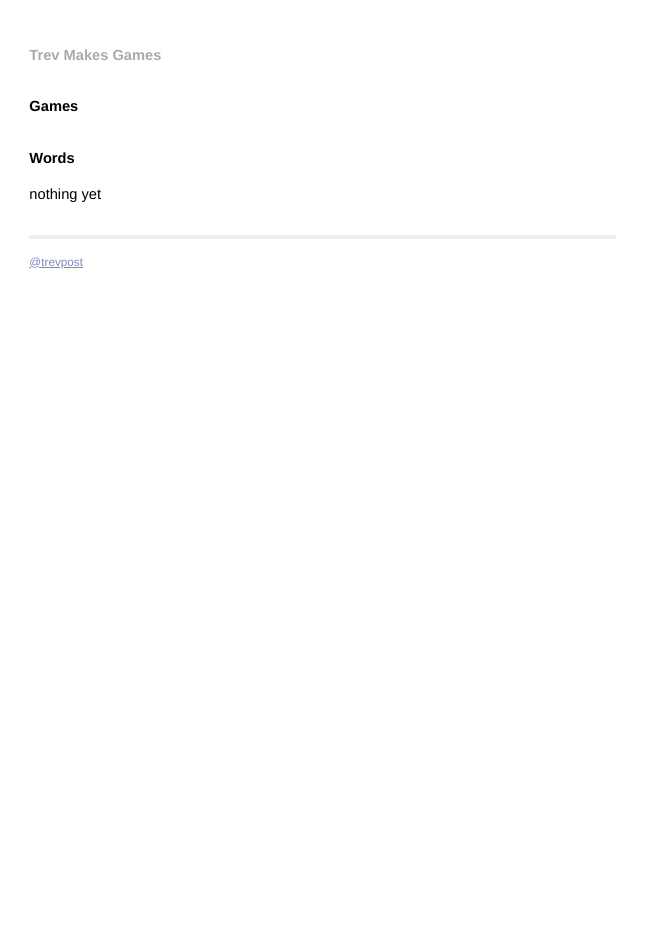
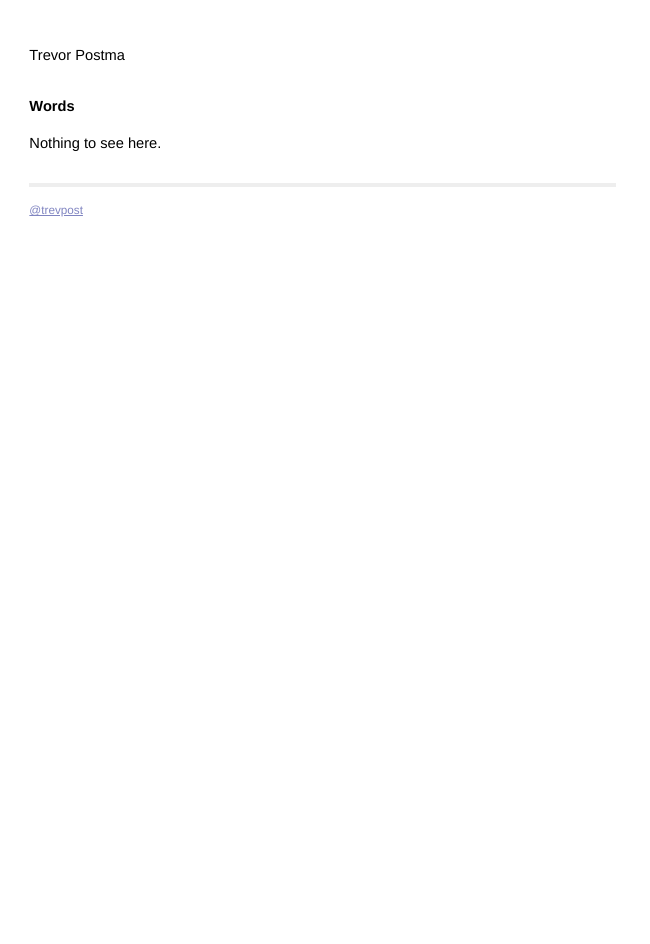
Before and after one commit to txpost/txpost.github.com, a Jekyll site: the page built from index.html, in a window 1280 px wide. Shown: the whole page, without its empty margins (0-650 px from the left). Built offline with Jekyll 4.4.1, drawn with Linux system fonts in a browser that asks for light colours; Markdown is read by kramdown in place of the engine named in the settings.

Commit message:
clean-up

```diff
--- a/css/screen.css
+++ b/css/screen.css
@@ -87,13 +87,12 @@ ul.posts {
 }
 
 .title {
-  color: #aaa;
-  font-weight: bold;
+  color: #000;
   margin-bottom: 2em;
 }
 
   .site .title a {
-    color: #aaa;
+    color: #000;
     text-decoration: none;
   }
 
@@ -102,13 +101,13 @@ ul.posts {
   }
 
   .site .title a.extra {
-    color: #aaa;
+    color: #000;
     text-decoration: none;
     margin-left: 1em;
   }
 
   .site .title a.extra:hover {
-    color: black;
+    color: #000;
   }
 
   .site .meta {
--- a/index.html
+++ b/index.html
@@ -1,16 +1,11 @@
 ---
 layout: default
-title: Trev Makes Games
+title: Trevor Postma
 ---
 
 <div id="home">
-  <h1>Games</h1>
-  <ul class="posts">
-    <li></li>
-  </ul>
-
   <h1>Words</h1>
-	nothing yet
+	Nothing to see here.
   <ul class="posts">
     {% for post in site.posts limit:5 %}
       <li><span>{{ post.date | date_to_string }}</span> &raquo; <a href="{{ post.url }}">{{ post.title }}</a></li>
```
